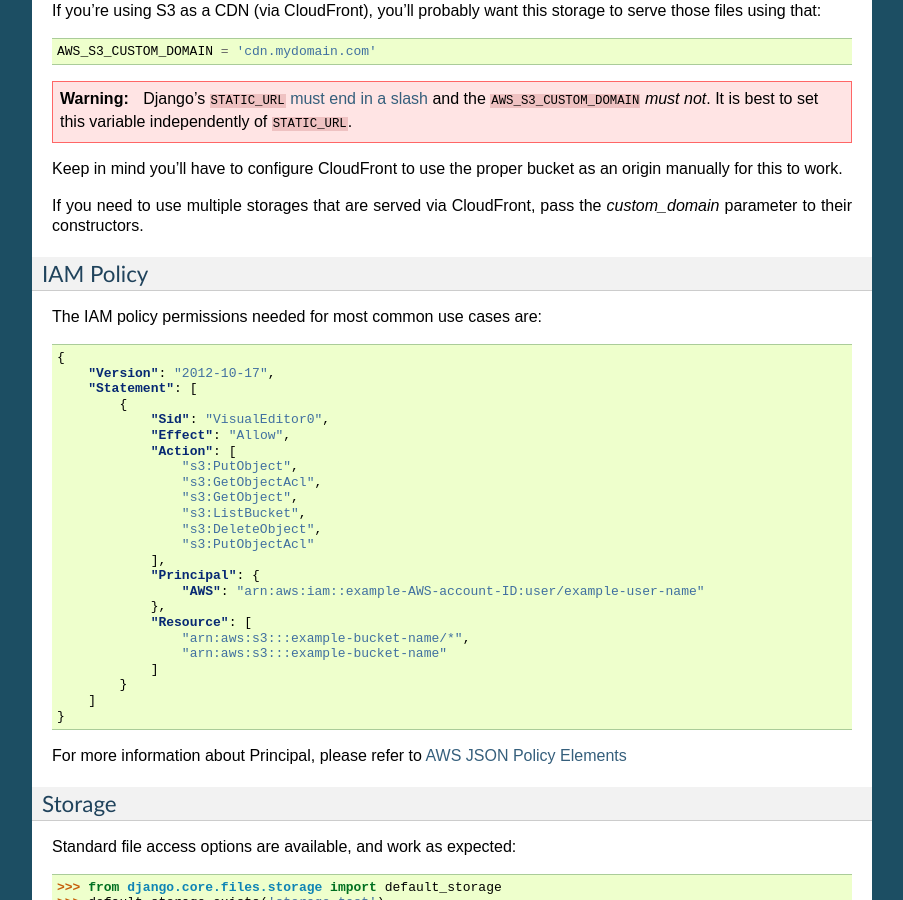
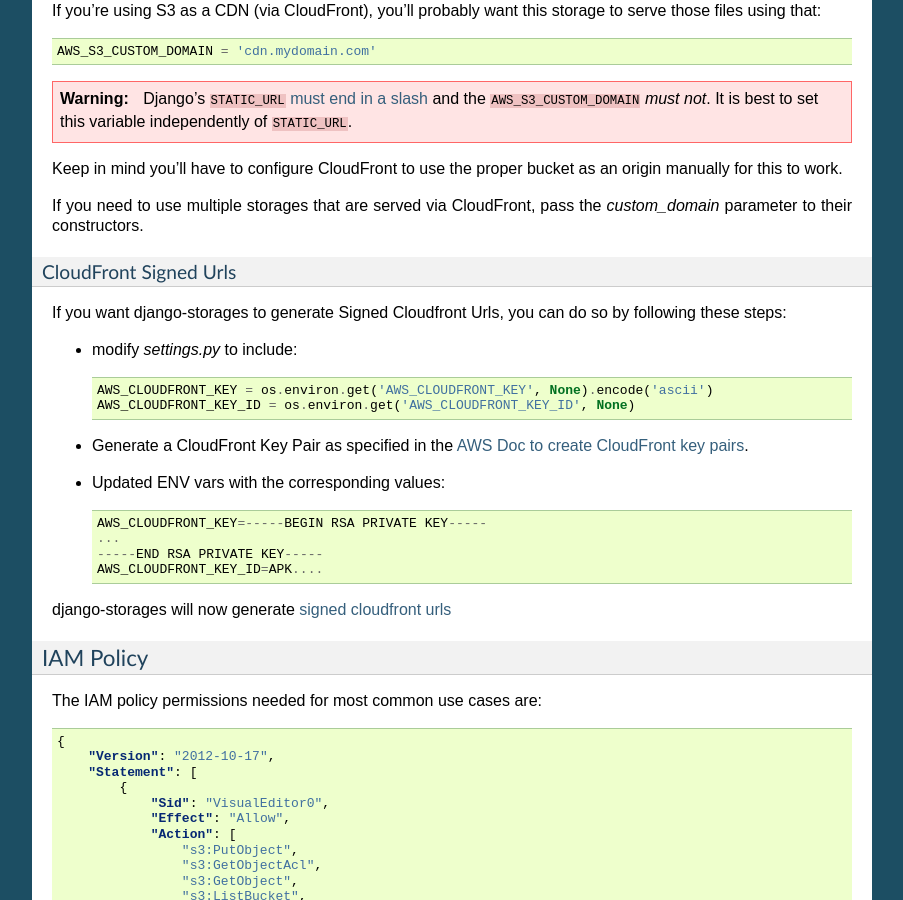
Before and after one commit to jschneier/django-storages, a Sphinx documentation site: the page built from docs/backends/amazon-S3.rst, in a window 1280 px wide and 900 px high, scrolled down 2728 px. Shown: the whole window, without its empty margins (198-1101 px from the left). Built offline with Sphinx 7.4.7, drawn with Linux system fonts in a browser that asks for light colours; some of the changed text lies outside the part shown.

Commit message:
Documentation for signed cloudfront urls (#900)
* Documentation for signed cloudfront urls

* Updated docs to reflect release

Updated to reflect the release of signed cloudfront urls

```diff
--- a/docs/backends/amazon-S3.rst
+++ b/docs/backends/amazon-S3.rst
@@ -160,6 +160,30 @@ origin manually for this to work.
 
 If you need to use multiple storages that are served via CloudFront, pass the
 `custom_domain` parameter to their constructors.
+
+CloudFront Signed Urls
+^^^^^^^^^^^^^^^^^^^^^^
+If you want django-storages to generate Signed Cloudfront Urls, you can do so by following these steps:
+
+- modify `settings.py` to include::
+
+    AWS_CLOUDFRONT_KEY = os.environ.get('AWS_CLOUDFRONT_KEY', None).encode('ascii')
+    AWS_CLOUDFRONT_KEY_ID = os.environ.get('AWS_CLOUDFRONT_KEY_ID', None)
+
+- Generate a CloudFront Key Pair as specified in the `AWS Doc to create  CloudFront key pairs`_.
+
+- Updated ENV vars with the corresponding values::
+
+        AWS_CLOUDFRONT_KEY=-----BEGIN RSA PRIVATE KEY-----
+        ...
+        -----END RSA PRIVATE KEY-----
+        AWS_CLOUDFRONT_KEY_ID=APK....
+
+.. _AWS Doc to create  CloudFront key pairs: https://docs.aws.amazon.com/AmazonCloudFront/latest/DeveloperGuide/private-content-trusted-signers.html#private-content-creating-cloudfront-key-pairs-procedure
+
+django-storages will now generate `signed cloudfront urls`_
+
+.. _signed cloudfront urls: https://docs.aws.amazon.com/AmazonCloudFront/latest/DeveloperGuide/private-content-signed-urls.html
 
 IAM Policy
 ----------
```
